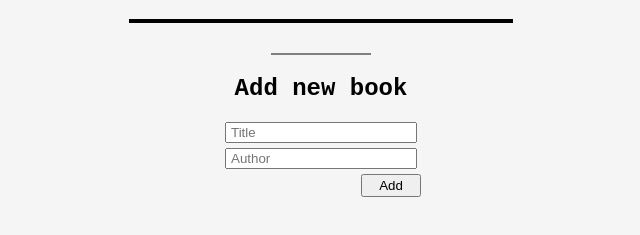
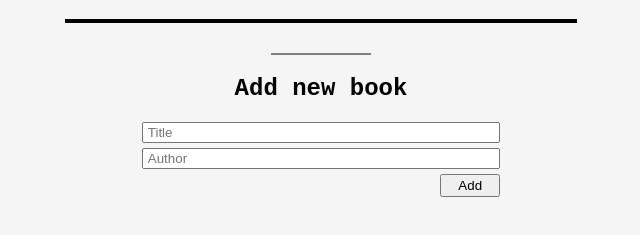
Before and after one commit to atok624/Awesome-Books, a website: page index.html in a window 1280 px wide. Shown: the part 61-296 px from the top of the page, without its empty margins (319-959 px from the left). Drawn offline with Linux system fonts and the light colour scheme.

Commit message:
Modify style.css file

```diff
--- a/style.css
+++ b/style.css
@@ -10,7 +10,7 @@ html {
 
 body {
   background-color: rgba(235, 235, 235, 0.496);
-  width: 30%;
+  width: 40%;
   margin: 0 auto;
 }
 
@@ -19,7 +19,7 @@ h1 {
 }
 
 input {
-  width: 50%;
+  width: 100%;
 }
 
 .container {
@@ -31,7 +31,9 @@ h2 {
 }
 
 form {
-  text-align: center;
+  text-align: right;
+  margin: 0 auto;
+  width: 70%;
 }
 
 .book {
@@ -61,8 +63,8 @@ hr {
 
 .addBtn {
   width: 60px;
+  place-self: end;
   text-align: center;
-  margin-left: 36.5%;
   padding: 2px;
   margin-top: 5px;
 }
```
